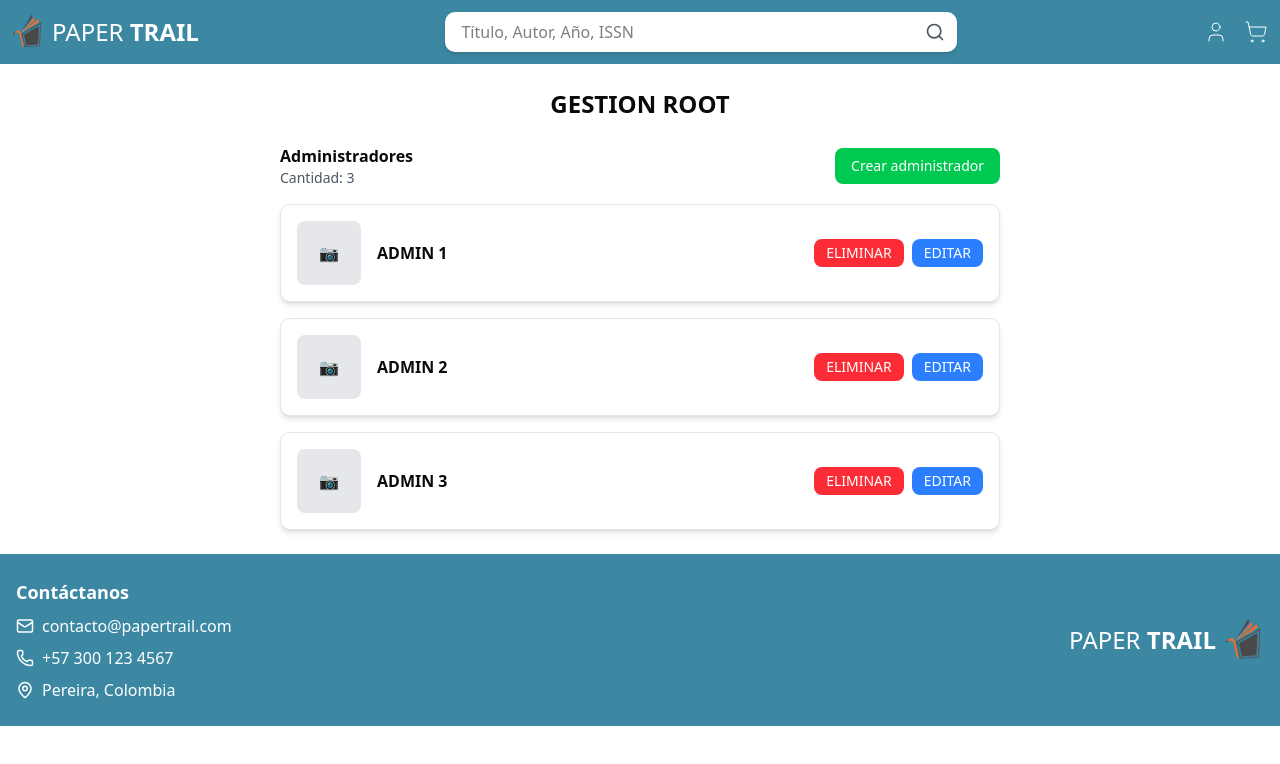
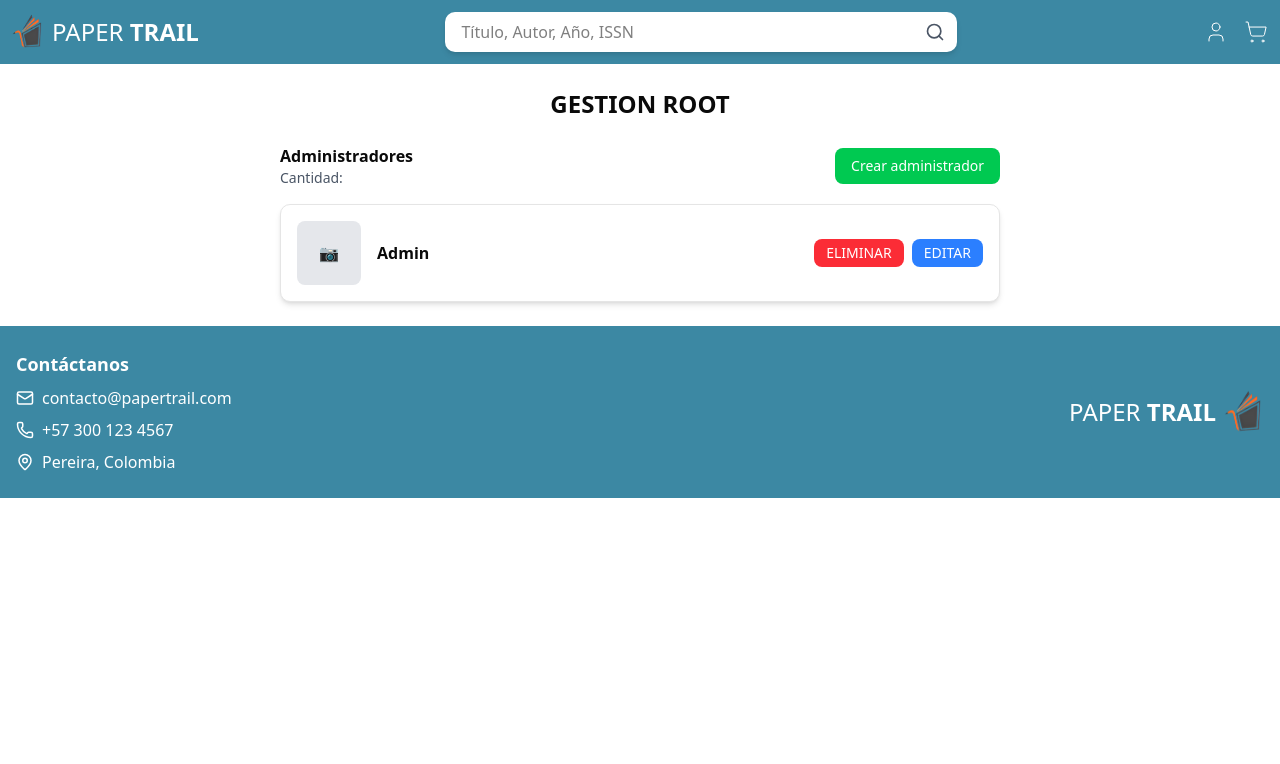
Before and after one commit to Sapr1121/PaperTrail, a Next.js app in the folder front-end-nextjs/frontend-nextjs/: page /gestionroot in a window 1280 px wide. Shown: the top 764 px of the page. Built offline with nearby package versions, Linux system fonts and the light colour scheme.

Commit message:
Componentes para base datos

```diff
--- a/front-end-nextjs/frontend-nextjs/components/gestionroot.tsx
+++ b/front-end-nextjs/frontend-nextjs/components/gestionroot.tsx
@@ -1,17 +1,10 @@
 "use client";
 import { useState } from "react";
+import NewAdmin from "./ui/newadmin";
+import { useRouter } from "next/navigation";
 
 const GestionRoot = () => {
-  const [admins, setAdmins] = useState([
-    { id: 1, name: "ADMIN 1" },
-    { id: 2, name: "ADMIN 2" },
-    { id: 3, name: "ADMIN 3" },
-  ]);
-
-  const handleDelete = (id: number) => {
-    setAdmins(admins.filter((admin) => admin.id !== id));
-  };
-
+  const router = useRouter()
   return (
     <div className="max-w-3xl mx-auto p-6">
       {/* Título */}
@@ -21,45 +14,16 @@ const GestionRoot = () => {
       <div className="flex justify-between items-center mb-4">
         <div>
           <p className="font-semibold">Administradores</p>
-          <p className="text-sm text-gray-600">Cantidad: {admins.length}</p>
+          <p className="text-sm text-gray-600">Cantidad: </p>
         </div>
-        <button className="bg-green-500 text-white px-4 py-2 rounded-md text-sm">
+        <button className="bg-green-500 text-white px-4 py-2 rounded-md text-sm transition-transform duration-300 transform hover:scale-110 cursor-pointer" onClick={() => router.push("/createadmin")}>
           Crear administrador
         </button>
       </div>
 
-      {/* Lista de Administradores */}
-      <div className="space-y-4">
-        {admins.map((admin) => (
-          <div
-            key={admin.id}
-            className="flex items-center bg-white p-4 rounded-lg shadow-md border"
-          >
-            {/* Imagen */}
-            <div className="w-16 h-16 bg-gray-200 rounded-md flex items-center justify-center">
-              <span className="text-gray-400">📷</span>
-            </div>
+      {/* Lista de administradores */}
+      <NewAdmin />
 
-            {/* Nombre del administrador */}
-            <div className="flex-1 ml-4">
-              <p className="font-semibold">{admin.name}</p>
-            </div>
-
-            {/* Botones */}
-            <div className="flex space-x-2">
-              <button
-                onClick={() => handleDelete(admin.id)}
-                className="bg-red-500 text-white px-3 py-1 rounded-md text-sm"
-              >
-                ELIMINAR
-              </button>
-              <button className="bg-blue-500 text-white px-3 py-1 rounded-md text-sm">
-                EDITAR
-              </button>
-            </div>
-          </div>
-        ))}
-      </div>
     </div>
   );
 };
--- a/front-end-nextjs/frontend-nextjs/components/home.tsx
+++ b/front-end-nextjs/frontend-nextjs/components/home.tsx
@@ -2,29 +2,12 @@
 import { X } from "lucide-react";
 import { useRouter } from "next/navigation";
 import { useState } from "react";
+import ButtonSuscribete from "./ui/buttonsuscribete";
+import CardBooks from "./ui/cardbooks";
 
 
 const Home = () => {
   const router = useRouter();
-  const [showSubscribe, setShowSubscribe] = useState(true);
-
-  {/*Inicio funciones boton suscripción */}
-  // Maneja la transición de desvanecimiento
-  const handleMouseEnter = (e) => {
-    const element = e.target as HTMLElement; // Asegura que target es un HTMLElement
-    element.classList.add('scale-105');
-  };
-
-  const handleMouseLeave = (e) => {
-    const element = e.target as HTMLElement; // Asegura que target es un HTMLElement
-    element.classList.remove('scale-105');
-  };
-
-  const handleClose = () => {
-    // Animar el desvanecimiento antes de esconder el componente
-    setShowSubscribe(false);
-  };
-  {/*Fin funciones boton suscripción */}
   return (
     <div className="min-h-screen bg-white">
 
@@ -42,36 +25,17 @@ const Home = () => {
 
       {/* Botones de categorías y novedades */}
       <div className="flex justify-center gap-4 my-4">
-        <button className="bg-[#3C88A3] text-white px-4 py-2 rounded-md">📚 Categorías</button>
-        <button className="bg-[#3C88A3] text-white px-4 py-2 rounded-md">✨ Novedades</button>
+        <button className="bg-[#3C88A3] text-white px-4 py-2 rounded-md transition-transform duration-300 transform hover:scale-105 cursor-pointer">📚 Categorías</button>
+        <button className="bg-[#3C88A3] text-white px-4 py-2 rounded-md transition-transform duration-300 transform hover:scale-105 cursor-pointer">✨ Novedades</button>
       </div>
 
       {/* Lista de libros */}
       <div className="grid grid-cols-2 md:grid-cols-4 lg:grid-cols-6 gap-6 px-6 py-6">
-        {Array(8).fill(0).map((_, index) => (
-          <div key={index} className="border rounded-md p-3 shadow-sm">
-            <div className="bg-gray-200 h-40 rounded-md flex items-center justify-center">
-              <p className="text-gray-400">[ Imagen ]</p>
-            </div>
-            <h3 className="text-sm font-medium mt-2">Título del libro</h3>
-            <p className="text-sm font-semibold text-gray-600">$50.000</p>
-            <p className="text-xs text-gray-500">Usado/Nuevo</p>
-            <button className="bg-orange-500 text-white text-xs px-2 py-1 mt-2 w-full rounded-md">➕ Comprar ya</button>
-          </div>
-        ))}
+          <CardBooks />
+          <CardBooks />
       </div>
-      <div onClick={()=>router.push("/register")}
-      className={`fixed bottom-4 right-4 bg-orange-500 text-white px-4 py-2 rounded-md shadow-lg flex items-center gap-2 cursor-pointer transition-all duration-300 ${
-        showSubscribe ? 'opacity-100' : 'opacity-0 pointer-events-none'
-      }`}
-      onMouseEnter={handleMouseEnter}
-      onMouseLeave={handleMouseLeave}
-    >
-      📩 SUSCRÍBETE!!!
-      <button className="cursor-pointer" onClick={handleClose}>
-        <X size={18} />
-      </button>
-      </div>
+      {/* Sección de suscripción */}
+        <ButtonSuscribete/>
     </div>
   );
 };
--- /dev/null
+++ b/front-end-nextjs/frontend-nextjs/components/ui/buttonsuscribete.tsx
@@ -0,0 +1,29 @@
+import { X } from "lucide-react";
+import { useRouter } from "next/navigation";
+import { useState } from "react";
+
+const ButtonSuscribete = () => {
+    const [showSubscribe, setShowSubscribe] = useState(true);
+    const router = useRouter();
+
+    const handleClose = (e: React.MouseEvent<HTMLButtonElement>) => {
+        e.stopPropagation(); // Evita que el clic en X propague al div padre
+        setShowSubscribe(false);
+    };
+
+    return (
+        <div
+            onClick={() => router.push("/register")}
+            className={`fixed bottom-4 right-4 bg-orange-500 text-white px-4 py-2 rounded-md shadow-lg flex items-center gap-2 cursor-pointer transition-all duration-500 transform ${
+                showSubscribe ? "opacity-100 scale-100" : "opacity-0 scale-0 pointer-events-none"
+              } hover:scale-110`}
+        >
+            📩 SUSCRÍBETE!!!
+            <button className="cursor-pointer" onClick={handleClose}>
+                <X size={18} />
+            </button>
+        </div>
+    );
+};
+
+export default ButtonSuscribete;
--- /dev/null
+++ b/front-end-nextjs/frontend-nextjs/components/ui/cardbooks.tsx
@@ -0,0 +1,17 @@
+const CardBooks = () => {
+    return (
+        <div className="border rounded-md p-3 shadow-sm transition-transform duration-300 transform hover:scale-105">
+            <div className="bg-gray-200 h-40 rounded-md flex items-center justify-center">
+                <p className="text-gray-400">[ Imagen ]</p>
+            </div>
+            <h3 className="text-sm font-medium mt-2">Título del libro</h3>
+            <p className="text-sm font-semibold text-gray-600">$50.000</p>
+            <p className="text-xs text-gray-500">Usado/Nuevo</p>
+            <button className="bg-orange-500 text-white text-xs px-2 py-1 mt-2 w-full rounded-md transition-transform duration-300 transform hover:scale-110">
+             + Comprar ya
+            </button>
+        </div>
+    );
+}
+
+export default CardBooks;
--- /dev/null
+++ b/front-end-nextjs/frontend-nextjs/components/ui/newadmin.tsx
@@ -0,0 +1,25 @@
+const NewAdmin = () =>{
+    return (
+      <div className="space-y-4">
+        <div className="flex items-center bg-white p-4 rounded-lg shadow-md border">
+          {/* Imagen */}
+          <div className="w-16 h-16 bg-gray-200 rounded-md flex items-center justify-center">
+            <span className="text-gray-400">📷</span>
+          </div>
+
+          {/* Nombre del administrador */}
+          <div className="flex-1 ml-4">
+            <p className="font-semibold">Admin</p>
+          </div>
+          {/* Botones */}
+
+          <div className="flex space-x-2">
+            <button className="bg-red-500 text-white px-3 py-1 rounded-md text-sm">ELIMINAR</button>
+            <button className="bg-blue-500 text-white px-3 py-1 rounded-md text-sm">EDITAR</button>
+          </div>
+        </div>
+    </div>
+    )
+}
+
+export default NewAdmin;
```
